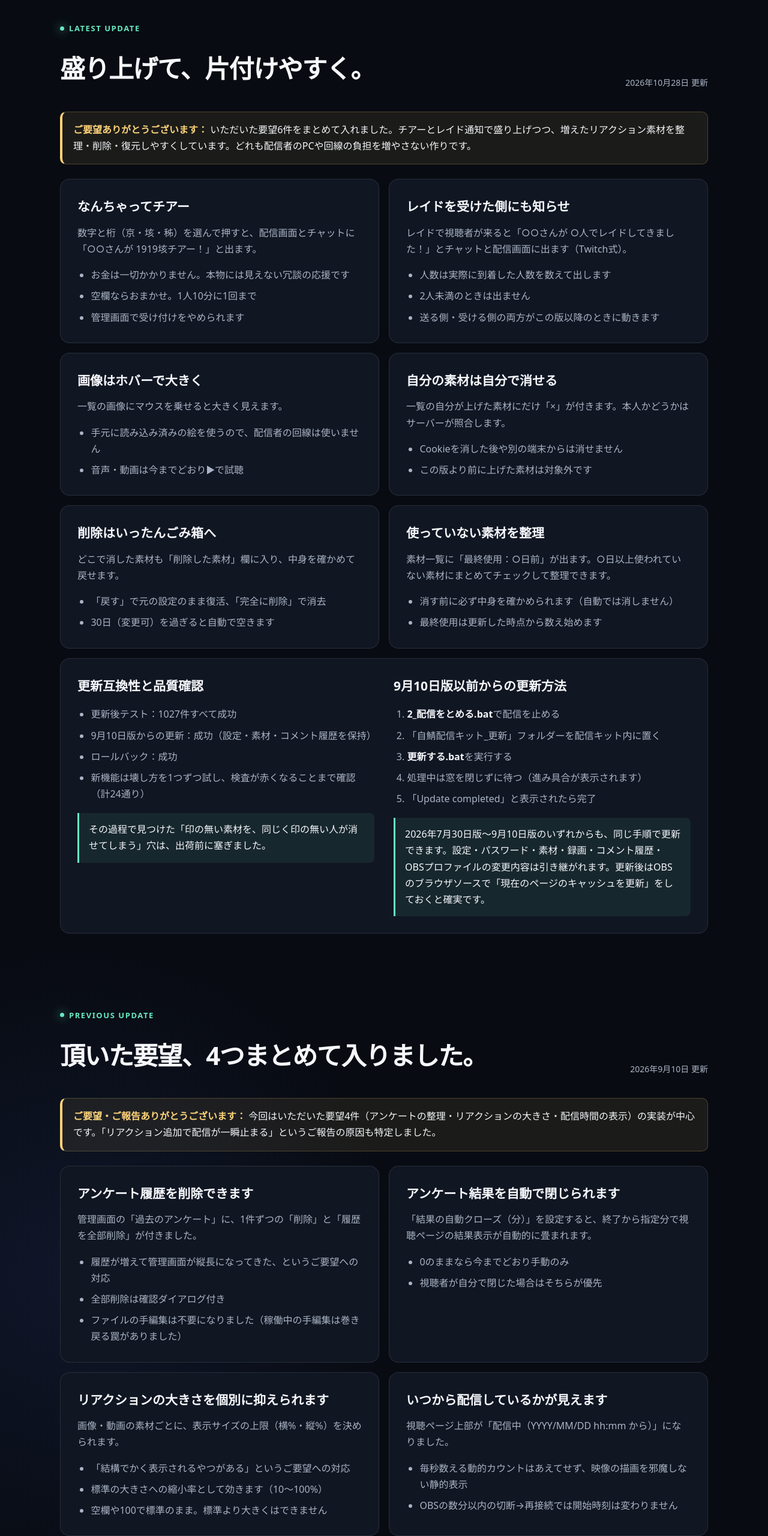
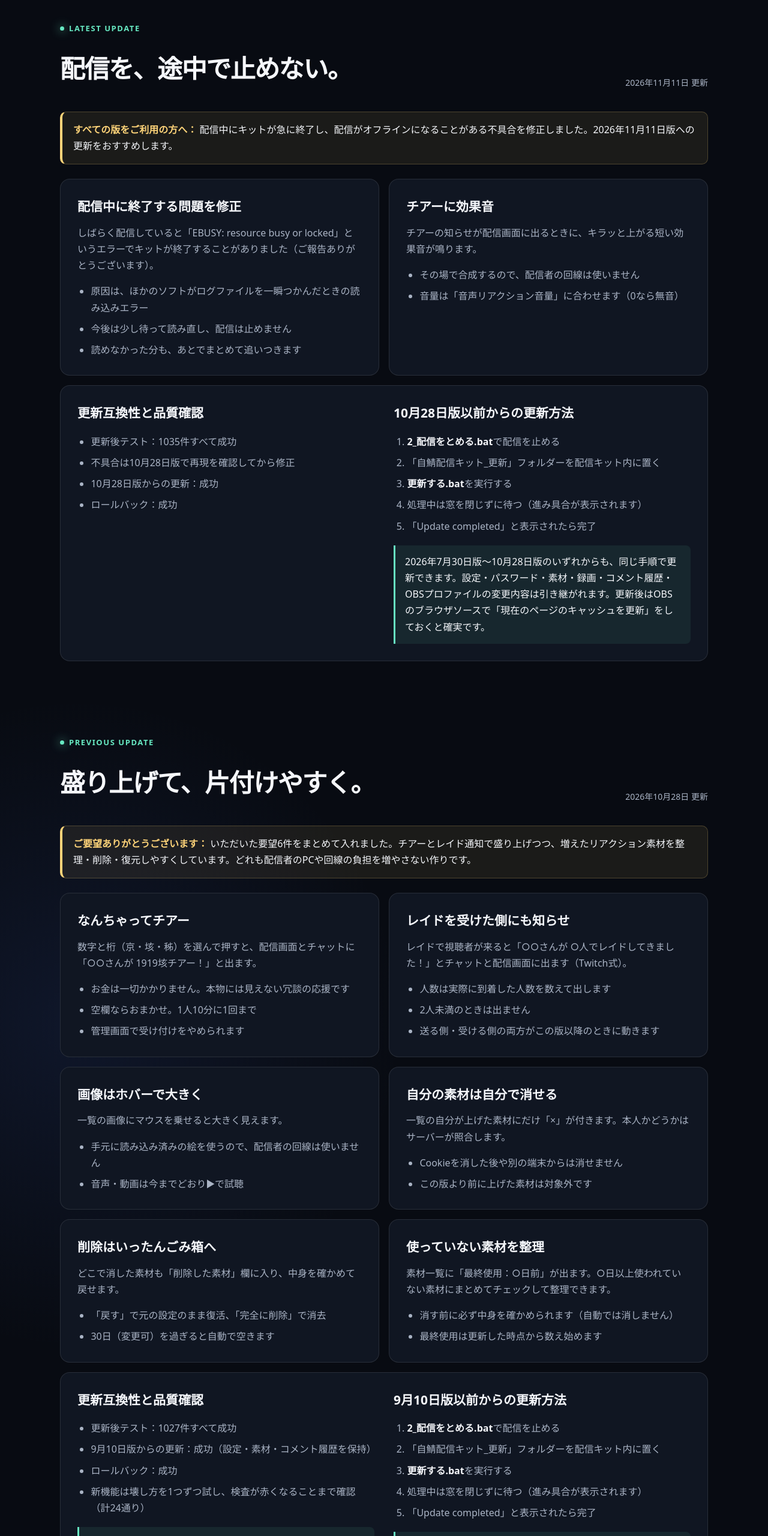
Before and after one commit to ginsabo/self-stream-kit, a plain HTML site: page index.html in a window 1280 px wide. Shown: the part 3680-6240 px from the top of the page at 60% size. Drawn offline with Linux system fonts and the light colour scheme.

Commit message:
2026年11月11日版の更新内容を掲載

```diff
--- a/index.html
+++ b/index.html
@@ -694,8 +694,8 @@
     <a href="#top">トップ</a>
     <a href="#features">キットの特徴</a>
     <a href="#screenshots">スクリーンショット</a>
-    <a href="#latest-update">最新の更新（10/28）</a>
-    <a href="#previous-update">前回の更新（9/10）</a>
+    <a href="#latest-update">最新の更新（11/11）</a>
+    <a href="#previous-update">前回の更新（10/28）</a>
     <a href="#mirror-tool">ミラーツール</a>
     <a href="#feedback">フィードバック</a>
     <a href="https://github.com/ginsabo/self-stream-kit/releases/latest">ダウンロード ↗</a>
@@ -888,6 +888,71 @@
         <p class="eyebrow">Latest update</p>
 
         <div class="release-header">
+          <h2 class="section-title">配信を、途中で止めない。</h2>
+          <span class="release-date">2026年11月11日 更新</span>
+        </div>
+
+        <p class="release-alert">
+          <strong>すべての版をご利用の方へ：</strong>
+          配信中にキットが急に終了し、配信がオフラインになることがある不具合を修正しました。2026年11月11日版への更新をおすすめします。
+        </p>
+
+        <div class="release-grid">
+          <article class="release-card">
+            <h3>配信中に終了する問題を修正</h3>
+            <p>
+              しばらく配信していると「EBUSY: resource busy or locked」というエラーでキットが終了することがありました（ご報告ありがとうございます）。
+            </p>
+            <ul>
+              <li>原因は、ほかのソフトがログファイルを一瞬つかんだときの読み込みエラー</li>
+              <li>今後は少し待って読み直し、配信は止めません</li>
+              <li>読めなかった分も、あとでまとめて追いつきます</li>
+            </ul>
+          </article>
+
+          <article class="release-card">
+            <h3>チアーに効果音</h3>
+            <p>
+              チアーの知らせが配信画面に出るときに、キラッと上がる短い効果音が鳴ります。
+            </p>
+            <ul>
+              <li>その場で合成するので、配信者の回線は使いません</li>
+              <li>音量は「音声リアクション音量」に合わせます（0なら無音）</li>
+            </ul>
+          </article>
+
+          <article class="release-card release-card-wide">
+            <div>
+              <h3>更新互換性と品質確認</h3>
+              <ul>
+                <li>更新後テスト：1035件すべて成功</li>
+                <li>不具合は10月28日版で再現を確認してから修正</li>
+                <li>10月28日版からの更新：成功</li>
+                <li>ロールバック：成功</li>
+              </ul>
+            </div>
+
+            <div>
+              <h3>10月28日版以前からの更新方法</h3>
+              <ol>
+                <li><strong>2_配信をとめる.bat</strong>で配信を止める</li>
+                <li>「自鯖配信キット_更新」フォルダーを配信キット内に置く</li>
+                <li><strong>更新する.bat</strong>を実行する</li>
+                <li>処理中は窓を閉じずに待つ（進み具合が表示されます）</li>
+                <li>「Update completed」と表示されたら完了</li>
+              </ol>
+              <p class="release-note">
+                2026年7月30日版〜10月28日版のいずれからも、同じ手順で更新できます。設定・パスワード・素材・録画・コメント履歴・OBSプロファイルの変更内容は引き継がれます。更新後はOBSのブラウザソースで「現在のページのキャッシュを更新」をしておくと確実です。
+              </p>
+            </div>
+          </article>
+        </div>
+      </section>
+
+      <section class="release" id="previous-update">
+        <p class="eyebrow">Previous update</p>
+
+        <div class="release-header">
           <h2 class="section-title">盛り上げて、片付けやすく。</h2>
           <span class="release-date">2026年10月28日 更新</span>
         </div>
@@ -995,112 +1060,8 @@
             </div>
           </article>
         </div>
-      </section>
-
-      <section class="release" id="previous-update">
-        <p class="eyebrow">Previous update</p>
-
-        <div class="release-header">
-          <h2 class="section-title">頂いた要望、4つまとめて入りました。</h2>
-          <span class="release-date">2026年9月10日 更新</span>
-        </div>
-
-        <p class="release-alert">
-          <strong>ご要望・ご報告ありがとうございます：</strong>
-          今回はいただいた要望4件（アンケートの整理・リアクションの大きさ・配信時間の表示）の実装が中心です。「リアクション追加で配信が一瞬止まる」というご報告の原因も特定しました。
-        </p>
-
-        <div class="release-grid">
-          <article class="release-card">
-            <h3>アンケート履歴を削除できます</h3>
-            <p>
-              管理画面の「過去のアンケート」に、1件ずつの「削除」と「履歴を全部削除」が付きました。
-            </p>
-            <ul>
-              <li>履歴が増えて管理画面が縦長になってきた、というご要望への対応</li>
-              <li>全部削除は確認ダイアログ付き</li>
-              <li>ファイルの手編集は不要になりました（稼働中の手編集は巻き戻る罠がありました）</li>
-            </ul>
-          </article>
-
-          <article class="release-card">
-            <h3>アンケート結果を自動で閉じられます</h3>
-            <p>
-              「結果の自動クローズ（分）」を設定すると、終了から指定分で視聴ページの結果表示が自動的に畳まれます。
-            </p>
-            <ul>
-              <li>0のままなら今までどおり手動のみ</li>
-              <li>視聴者が自分で閉じた場合はそちらが優先</li>
-            </ul>
-          </article>
-
-          <article class="release-card">
-            <h3>リアクションの大きさを個別に抑えられます</h3>
-            <p>
-              画像・動画の素材ごとに、表示サイズの上限（横%・縦%）を決められます。
-            </p>
-            <ul>
-              <li>「結構でかく表示されるやつがある」というご要望への対応</li>
-              <li>標準の大きさへの縮小率として効きます（10〜100%）</li>
-              <li>空欄や100で標準のまま。標準より大きくはできません</li>
-            </ul>
-          </article>
-
-          <article class="release-card">
-            <h3>いつから配信しているかが見えます</h3>
-            <p>
-              視聴ページ上部が「配信中（YYYY/MM/DD hh:mm から）」になりました。
-            </p>
-            <ul>
-              <li>毎秒数える動的カウントはあえてせず、映像の描画を邪魔しない静的表示</li>
-              <li>OBSの数分以内の切断→再接続では開始時刻は変わりません</li>
-            </ul>
-          </article>
-
-          <article class="release-card">
-            <h3>「追加で配信が止まる」の原因を特定</h3>
-            <p>
-              リアクションを誰かが追加した際に配信が一瞬止まる、というご報告の原因です。
-            </p>
-            <ul>
-              <li>8月27日版まで、素材のサムネイルは毎回取り直しの設定でした</li>
-              <li>追加のたびに全視聴者が全サムネイルを再取得し、配信と回線を奪い合っていました</li>
-              <li>8月29日版で素材が保存可になり、解消済みの見込みです</li>
-              <li>8月29日版以降でも出る場合は、ぜひもう一度お知らせください</li>
-            </ul>
-          </article>
-
-          <article class="release-card release-card-wide">
-            <div>
-              <h3>更新互換性と品質確認</h3>
-              <ul>
-                <li>更新後テスト：1010件すべて成功</li>
-                <li>8月29日版からの更新：成功（設定・素材・録画・コメント履歴を保持）</li>
-                <li>ロールバック：成功（差分0件）</li>
-                <li>新機能は壊し方を1つずつ試し、検査が赤くなることまで確認（計13通り）</li>
-              </ul>
-              <p class="release-note">
-                リリース前に多角的な監査（観点別のレビュー＋所見ごとの敵対的検証）を実施し、検出した問題はすべて修正済みです。
-              </p>
-            </div>
-
-            <div>
-              <h3>8月29日版以前からの更新方法</h3>
-              <ol>
-                <li><strong>2_配信をとめる.bat</strong>で配信を止める</li>
-                <li>「自鯖配信キット_更新」フォルダーを配信キット内に置く</li>
-                <li><strong>更新する.bat</strong>を実行する</li>
-                <li>処理中は窓を閉じずに待つ（進み具合が表示されます）</li>
-                <li>「Update completed」と表示されたら完了</li>
-              </ol>
-              <p class="release-note">
-                2026年7月30日版〜8月29日版のいずれからも、同じ手順で更新できます。設定・パスワード・素材・録画・コメント履歴・OBSプロファイルの変更内容は引き継がれます。更新後はOBSのブラウザソースで「現在のページのキャッシュを更新」をしておくと確実です。
-              </p>
-            </div>
-          </article>
-        </div>
         <p class="release-archive-link">
-          2026年8月29日以前の更新内容は<a href="https://github.com/ginsabo/self-stream-kit/releases">リリース一覧</a>でご確認いただけます。
+          2026年9月10日以前の更新内容は<a href="https://github.com/ginsabo/self-stream-kit/releases">リリース一覧</a>でご確認いただけます。
         </p>
       </section>
 
```
